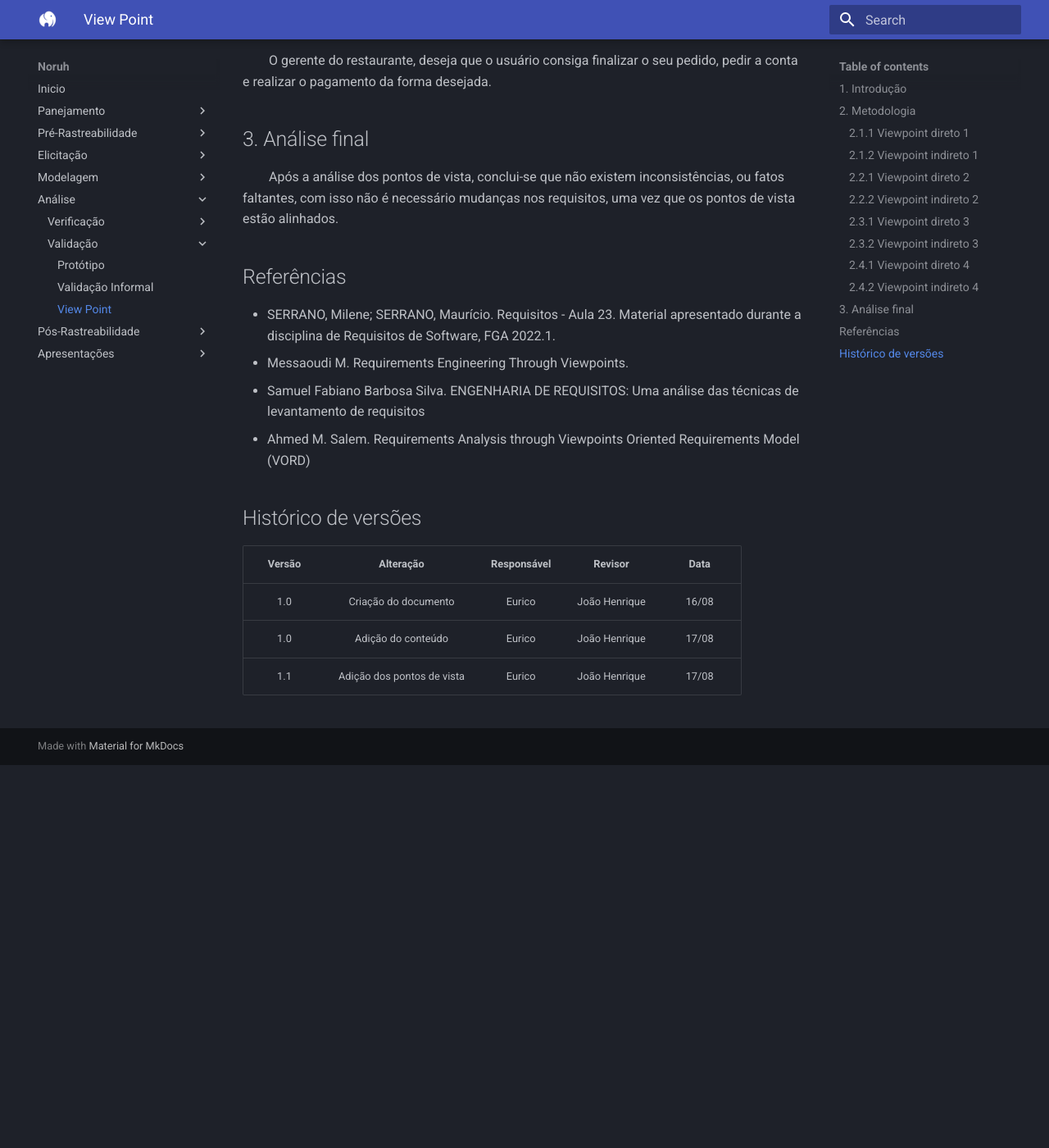
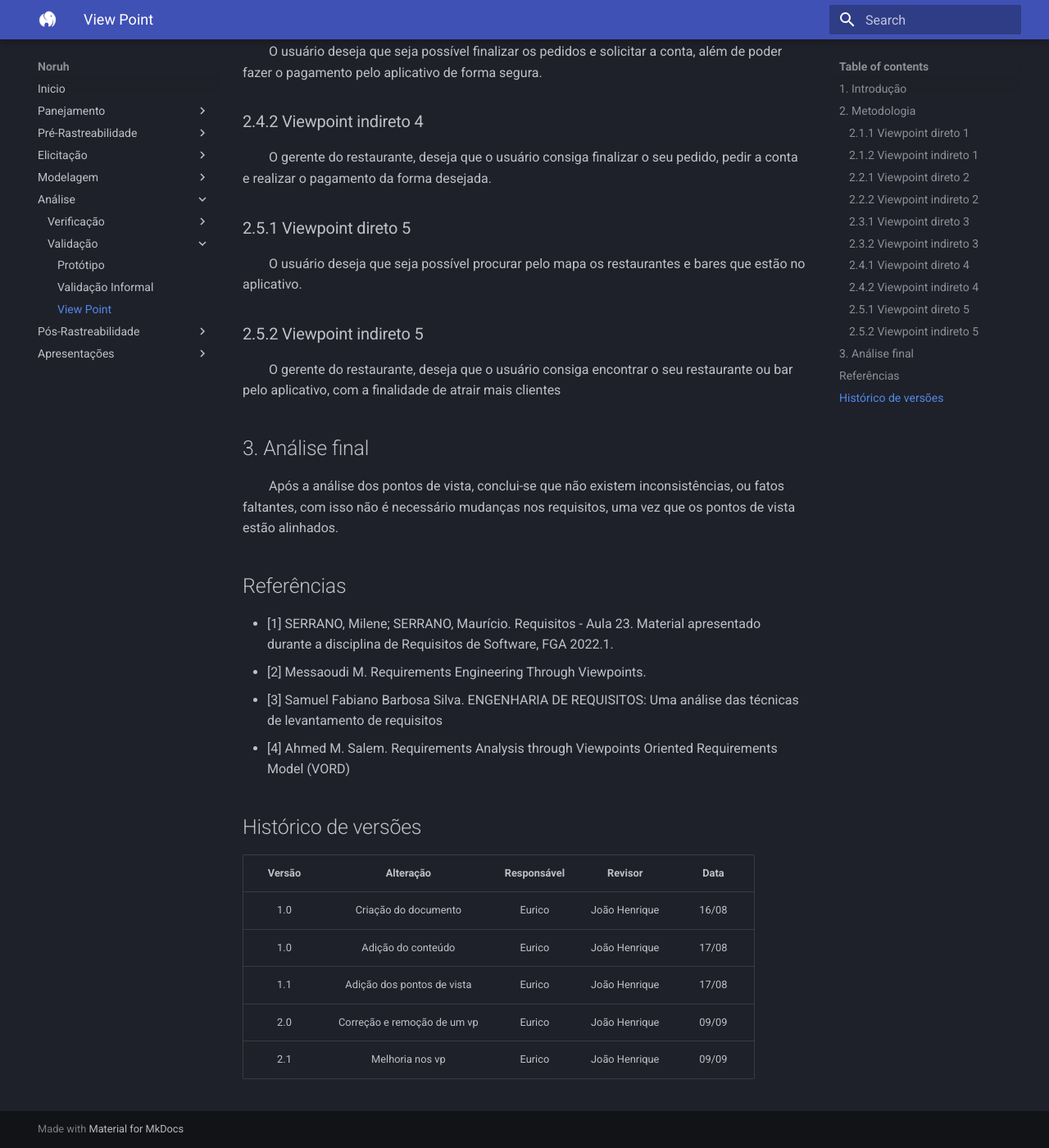
Before and after one commit to Thiab394/2022.1-Noruh, an MkDocs documentation site: the page built from docs/analise/validacao/viewpoint.md, in a window 1280 px wide and 1400 px high, scrolled down 1622 px. Shown: the whole window at 82% size. Built offline with MkDocs 1.6.1 and Material for MkDocs 9.7.7, drawn with Linux system fonts in a browser that asks for light colours; before the commit the page ends 2554 px from its top, so only the background shows below that; some of the changed text lies outside the part shown.

Commit message:
melhoria vp

```diff
--- a/docs/analise/validacao/viewpoint.md
+++ b/docs/analise/validacao/viewpoint.md
@@ -8,6 +8,8 @@
 
 - Interação (ou diretos), que interagem diretamente com o sistema.
 - Indiretos, que são aqueles usuários que possuem interesse no sistema mas não tem contato direto com o software
+
+&emsp;&emsp;Para esse documento, foi escolhido a metodologia em que os viewpoints são retratados em linguagem natural, facilitando a leitura e o entendimento por outras pessoas fora da equipe técnica, baseado primariamente na pesquisa [4] (Requirements Analysis through Viewpoints Oriented Requirements Model (VORD)).
 
 <p>&emsp;&emsp;Após identificar os pontos de vista, eles são agrupados de acordo com a hierarquia.</p>
 <center>
@@ -44,17 +46,21 @@ Uma análise das técnicas de levantamento de requisitos</small>
 ### 2.4.2 Viewpoint indireto 4
 <p>&emsp;&emsp;O gerente do restaurante, deseja que o usuário consiga finalizar o seu pedido, pedir a conta e realizar o pagamento da forma desejada.</p>
 
+### 2.5.1 Viewpoint direto 5
+<p>&emsp;&emsp;O usuário deseja que seja possível procurar pelo mapa os restaurantes e bares que estão no aplicativo.</p>
+
+### 2.5.2 Viewpoint indireto 5
+<p>&emsp;&emsp;O gerente do restaurante, deseja que o usuário consiga encontrar o seu restaurante ou bar pelo aplicativo, com a finalidade de atrair mais clientes</p>
+
 ## 3. Análise final
 <p>&emsp;&emsp;Após a análise dos pontos de vista, conclui-se que não existem inconsistências, ou fatos faltantes, com isso não é necessário mudanças nos requisitos, uma vez que os pontos de vista estão alinhados.</p>
 
 
-
-
 ## Referências
-- SERRANO, Milene; SERRANO, Maurício. Requisitos - Aula 23. Material apresentado durante a disciplina de Requisitos de Software, FGA 2022.1.
-- Messaoudi M. Requirements Engineering Through Viewpoints.
-- Samuel Fabiano Barbosa Silva. ENGENHARIA DE REQUISITOS: Uma análise das técnicas de levantamento de requisitos
-- Ahmed M. Salem. Requirements Analysis through Viewpoints Oriented Requirements Model (VORD)
+- [1] SERRANO, Milene; SERRANO, Maurício. Requisitos - Aula 23. Material apresentado durante a disciplina de Requisitos de Software, FGA 2022.1.
+- [2] Messaoudi M. Requirements Engineering Through Viewpoints.
+- [3] Samuel Fabiano Barbosa Silva. ENGENHARIA DE REQUISITOS: Uma análise das técnicas de levantamento de requisitos
+- [4] Ahmed M. Salem. Requirements Analysis through Viewpoints Oriented Requirements Model (VORD)
 
 ## Histórico de versões
 
@@ -63,3 +69,5 @@ Uma análise das técnicas de levantamento de requisitos</small>
 |   1.0  | Criação do documento           |    Eurico  | João Henrique | 16/08 |
 |   1.0  | Adição do conteúdo           |    Eurico  | João Henrique | 17/08 |
 |   1.1  | Adição dos pontos de vista           |    Eurico  | João Henrique | 17/08 |
+|   2.0  | Correção e remoção de um vp           |    Eurico  | João Henrique | 09/09 |
+|   2.1  | Melhoria nos vp |    Eurico  | João Henrique | 09/09 |
```
